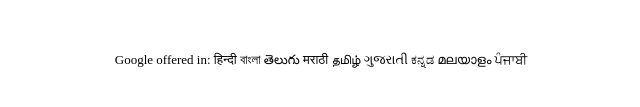
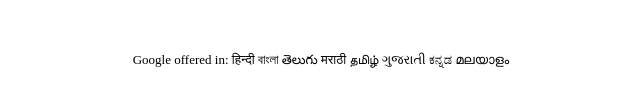
Before and after one commit to shubhambamnet22/clone-google-interface, a plain HTML site: page index.html in a window 1280 px wide. Shown: the part 277-384 px from the top of the page, 319-959 px from the left. Drawn offline with Linux system fonts and the light colour scheme.

Commit message:
Update index.html

```diff
--- a/index.html
+++ b/index.html
@@ -11,6 +11,7 @@
             <button class="butt">I'm Feeling Lucky</button>
         </div>
         </div>
-            <p class="languages" >Google offered in: हिन्दी বাংলা తెలుగు मराठी தமிழ் ગુજરાતી ಕನ್ನಡ മലയാളം ਪੰਜਾਬੀ</p>
+            <p class="languages" >Google offered in: हिन्दी বাংলা తెలుగు मराठी தமிழ் ગુજરાતી ಕನ್ನಡ മലയാളം </p>
     </body>
+
 </html>
```
